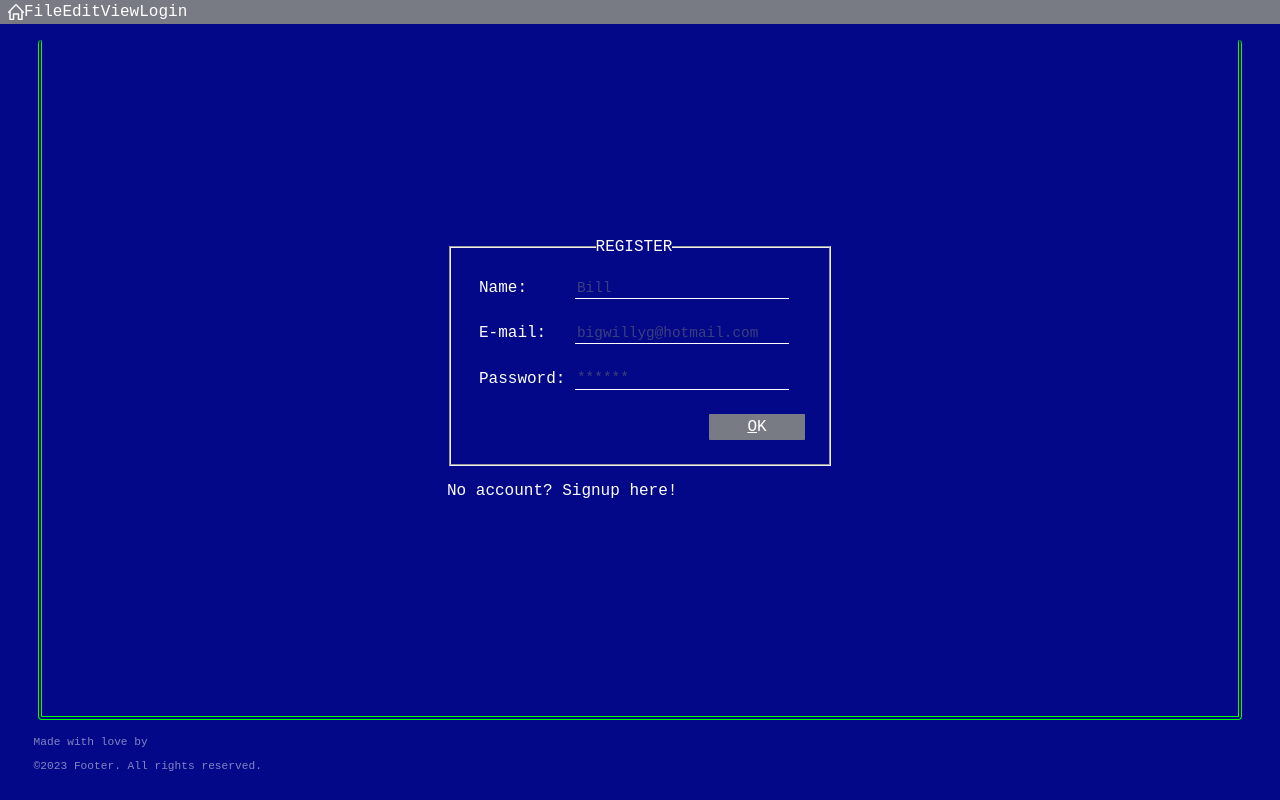
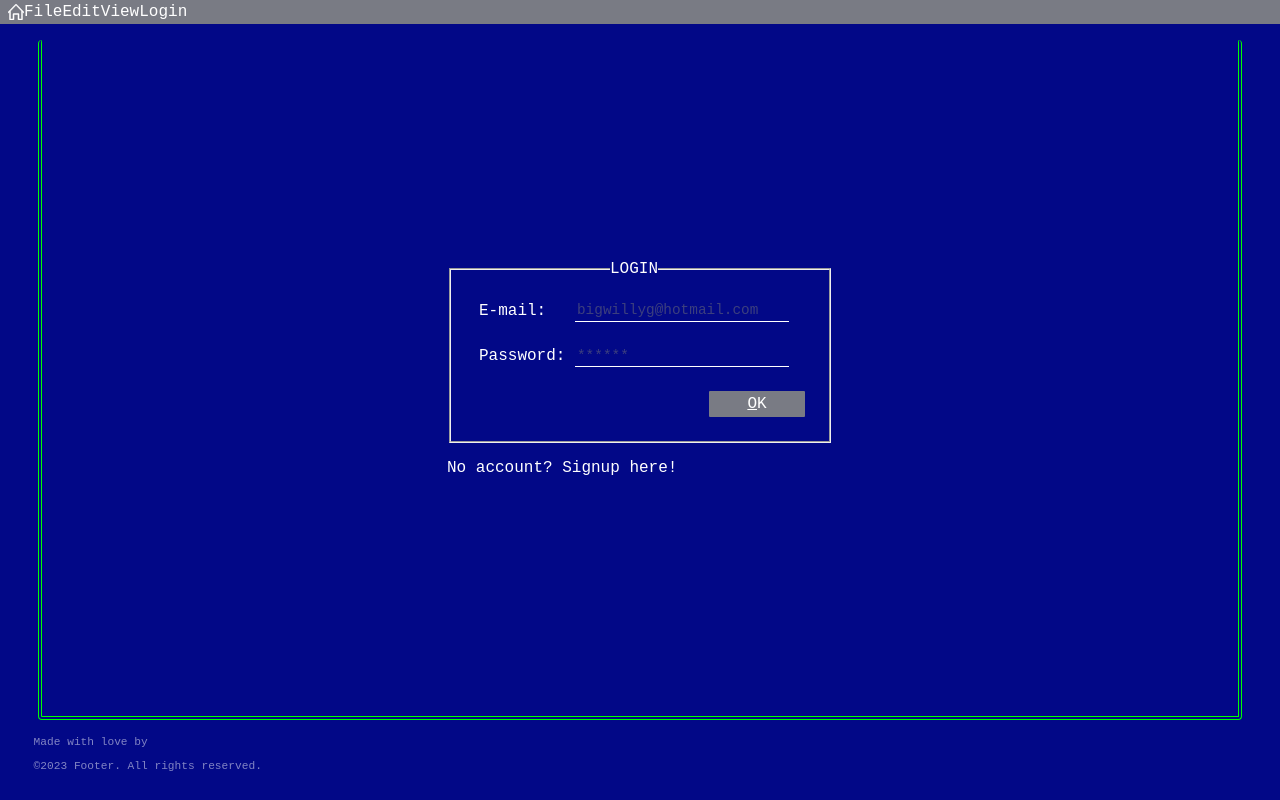
Before and after one commit to thecowsays/nameless-whispers, a React (Vite) app: page /Login in a window 1280 px wide. Built offline with nearby package versions, Linux system fonts and the light colour scheme; a web font is replaced by a local one.

Commit message:
created state for Auth forms

```diff
--- a/src/pages/Auth/Auth.jsx
+++ b/src/pages/Auth/Auth.jsx
@@ -3,7 +3,12 @@ import { useState } from "react";
 import AuthCSS from "./Auth.module.css";
 
 const Auth = () => {
-  const [existingUser, setExistingUser] = useState(false);
+  const [existingUser, setExistingUser] = useState(true);
+
+  // Track user input to register using state & event handler
+  const [name, setName] = useState("");
+  const [email, setEmail] = useState("");
+  const [password, setPassword] = useState("");
 
   return (
     <div className={AuthCSS.container}>
@@ -18,6 +23,8 @@ const Auth = () => {
                 required
                 type="email"
                 placeholder="bigwillyg@hotmail.com"
+                onChange={(e) => setEmail(e.target.value)}
+                value={email}
               />
             </div>
             <div>
@@ -27,11 +34,17 @@ const Auth = () => {
                 required
                 type="password"
                 placeholder="******"
+                // minLength={6}
+                onChange={(e) => setPassword(e.target.value)}
+                value={password}
               />
             </div>
             <button type="submit">OK</button>
           </fieldset>
-          <p>No account? Signup here!</p>
+          <p>
+            No account? Signup{" "}
+            <span onClick={() => setExistingUser(false)}>here!</span>
+          </p>
         </form>
       ) : (
         <form className={AuthCSS.authForm}>
@@ -45,6 +58,8 @@ const Auth = () => {
                 type="text"
                 placeholder="Bill"
                 autoCapitalize="on"
+                onChange={(e) => setName(e.target.value)}
+                value={name}
               />
             </div>
             <div>
@@ -54,6 +69,8 @@ const Auth = () => {
                 required
                 type="email"
                 placeholder="bigwillyg@hotmail.com"
+                onChange={(e) => setEmail(e.target.value)}
+                value={email}
               />
             </div>
             <div>
@@ -63,11 +80,17 @@ const Auth = () => {
                 required
                 type="password"
                 placeholder="******"
+                // minLength={6}
+                onChange={(e) => setPassword(e.target.value)}
+                value={password}
               />
             </div>
             <button type="submit">OK</button>
           </fieldset>
-          <p>No account? Signup here!</p>
+          <p>
+            Already signed up? Login{" "}
+            <span onClick={() => setExistingUser(true)}>here!</span>
+          </p>
         </form>
       )}
     </div>
```
